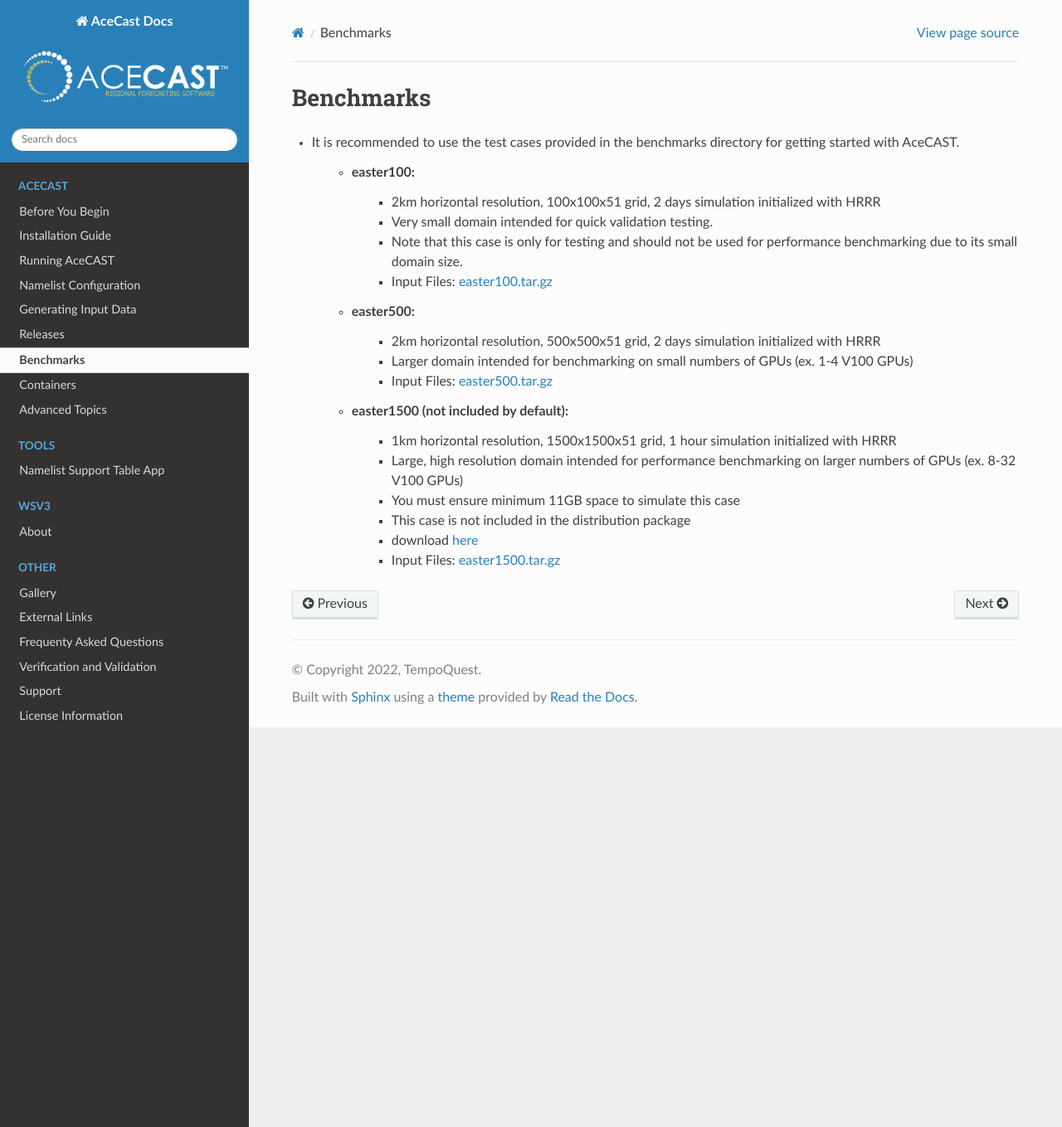
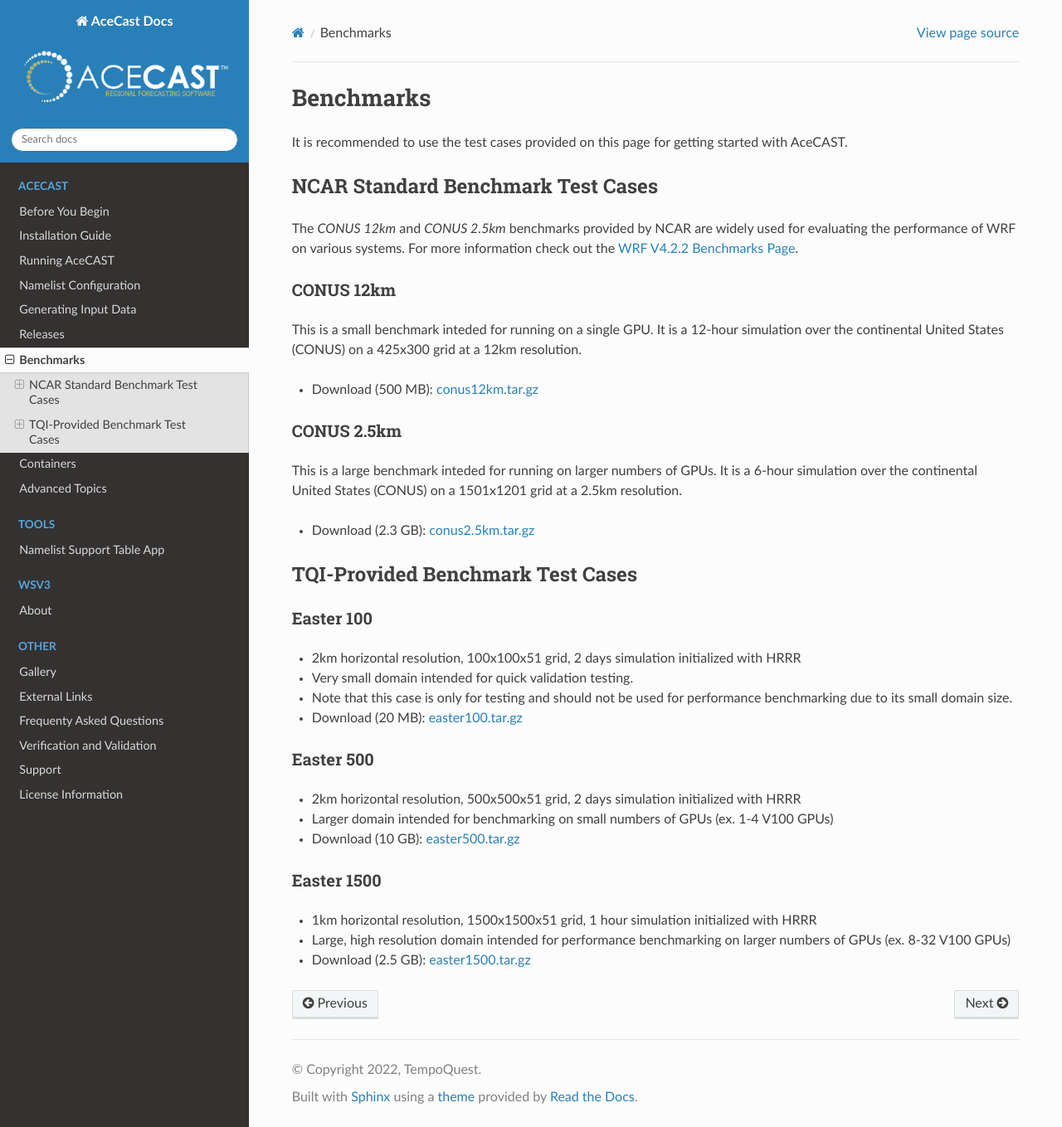
Before and after one commit to TempoQuestInc/AceCAST-Docs, a Sphinx documentation site: the page built from source/Benchmarks.rst, in a window 1280 px wide and 1359 px high. Shown: the whole window at 83% size. Built offline with Sphinx 7.4.7 and the Read the Docs theme 2.0.0, drawn with Linux system fonts in a browser that asks for light colours.

Commit message:
Updated benchmarks page

```diff
--- a/source/Benchmarks.rst
+++ b/source/Benchmarks.rst
@@ -7,24 +7,52 @@
 Benchmarks
 ##########
 
-* It is recommended to use the test cases provided in the benchmarks directory for
-  getting started with AceCAST.
+It is recommended to use the test cases provided on this page for getting started with AceCAST.
 
-	* easter100:
-		* 2km horizontal resolution, 100x100x51 grid, 2 days simulation initialized with HRRR
-		* Very small domain intended for quick validation testing.
-		* Note that this case is only for testing and should not be used for performance benchmarking due to its small domain size.
-                * Input Files: `easter100.tar.gz <https://tqi-public.s3.us-east-2.amazonaws.com/datasets/v2/easter100.tar.gz>`_
+NCAR Standard Benchmark Test Cases
+==================================
 
-	* easter500:
-		* 2km horizontal resolution, 500x500x51 grid, 2 days simulation initialized with HRRR
-		* Larger domain intended for benchmarking on small numbers of GPUs (ex. 1-4 V100 GPUs)
-		* Input Files: `easter500.tar.gz <https://tqi-public.s3.us-east-2.amazonaws.com/datasets/v2/easter500.tar.gz>`_
+The *CONUS 12km* and *CONUS 2.5km* benchmarks provided by NCAR are widely used for evaluating the
+performance of WRF on various systems. For more information check out the `WRF V4.2.2 Benchmarks Page <https://www2.mmm.ucar.edu/wrf/users/benchmark/v42/benchdata_v422.html>`_.
 
-	* easter1500 (not included by default):
-		* 1km horizontal resolution, 1500x1500x51 grid, 1 hour simulation initialized with HRRR
-		* Large, high resolution domain intended for performance benchmarking on larger numbers of GPUs (ex. 8-32 V100 GPUs)
-		* You must ensure minimum 11GB space to simulate this case
-		* This case is not included in the distribution package
-		* download `here <https://tqi-s3bucket-testing.s3.us-east-2.amazonaws.com/distros/easter1500.tar.gz>`_
-		* Input Files: `easter1500.tar.gz <https://tqi-public.s3.us-east-2.amazonaws.com/datasets/v2/easter1500.tar.gz>`_
+CONUS 12km
+**********
+
+This is a small benchmark inteded for running on a single GPU. It is a 12-hour simulation over the
+continental United States (CONUS) on a 425x300 grid at a 12km resolution.
+
+* Download (500 MB): `conus12km.tar.gz <https://tqi-public.s3.us-east-2.amazonaws.com/datasets/v2/conus12km.tar.gz>`_
+
+CONUS 2.5km
+***********
+
+This is a large benchmark inteded for running on larger numbers of GPUs. It is a 6-hour simulation
+over the continental United States (CONUS) on a 1501x1201 grid at a 2.5km resolution.
+
+* Download (2.3 GB): `conus2.5km.tar.gz <https://tqi-public.s3.us-east-2.amazonaws.com/datasets/v2/conus2.5km.tar.gz>`_
+
+
+TQI-Provided Benchmark Test Cases
+=================================
+
+Easter 100
+**********
+
+* 2km horizontal resolution, 100x100x51 grid, 2 days simulation initialized with HRRR
+* Very small domain intended for quick validation testing.
+* Note that this case is only for testing and should not be used for performance benchmarking due to its small domain size.
+* Download (20 MB): `easter100.tar.gz <https://tqi-public.s3.us-east-2.amazonaws.com/datasets/v2/easter100.tar.gz>`_
+
+Easter 500
+**********
+
+* 2km horizontal resolution, 500x500x51 grid, 2 days simulation initialized with HRRR
+* Larger domain intended for benchmarking on small numbers of GPUs (ex. 1-4 V100 GPUs)
+* Download (10 GB): `easter500.tar.gz <https://tqi-public.s3.us-east-2.amazonaws.com/datasets/v2/easter500.tar.gz>`_
+
+Easter 1500
+***********
+
+* 1km horizontal resolution, 1500x1500x51 grid, 1 hour simulation initialized with HRRR
+* Large, high resolution domain intended for performance benchmarking on larger numbers of GPUs (ex. 8-32 V100 GPUs)
+* Download (2.5 GB): `easter1500.tar.gz <https://tqi-public.s3.us-east-2.amazonaws.com/datasets/v2/easter1500.tar.gz>`_
```
